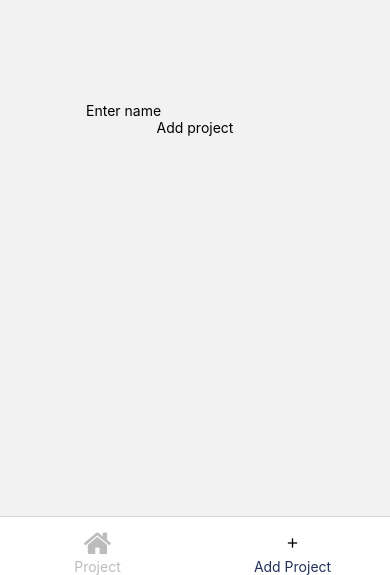
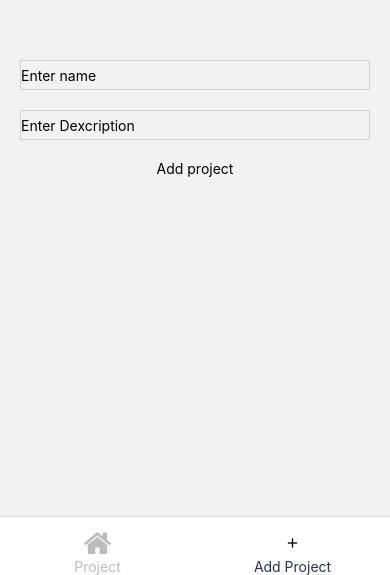
Before and after one commit to Waffle-Cone/Sparkels, a React Native app: screen /AddProject in a window 390 px wide. Shown: the part 279-854 px from the top of the page. Built offline with nearby package versions, Linux system fonts and the light colour scheme.

Commit message:
Set up use Context and Add project page resets

```diff
--- a/App.js
+++ b/App.js
@@ -3,25 +3,20 @@ import { createNativeStackNavigator } from "@react-navigation/native-stack";
 import NavigationBottom from "./src/components/navigation/NavigationBottom";
 import { StyleSheet, Text, View } from "react-native";
 import AddProjectScreen from "./src/components/screens/AddProjectScreen";
+import { ProjectProvider } from "./src/components/classes/ProjectContext";
 
 const Stack = createNativeStackNavigator();
 
 export default function App() {
   return (
-    <NavigationContainer>
-      <Stack.Navigator>
-        <Stack.Screen
-          name="ProjectListScreen"
-          component={NavigationBottom}
-          options={{ headerShown: false }}
-        />
-        <Stack.Screen
-          name="AddProjectScreen"
-          component={AddProjectScreen}
-          options={{ headerShown: false }}
-        />
-      </Stack.Navigator>
-    </NavigationContainer>
+    <ProjectProvider>
+      <NavigationContainer>
+        <Stack.Navigator>
+          <Stack.Screen name="ProjectListScreen" component={NavigationBottom} options={{ headerShown: false }} />
+          <Stack.Screen name="AddProjectScreen" component={AddProjectScreen} options={{ headerShown: false }} />
+        </Stack.Navigator>
+      </NavigationContainer>
+    </ProjectProvider>
   );
 }
 
--- a/src/components/classes/Database.js
+++ /dev/null
@@ -1,17 +0,0 @@
-import Project from "./Project";
-
-// an array that holds project items
-const first = new Project(1, "MAD 1", "This is soooo long");
-const second = new Project(1, "MAD 2", "This is soooo long");
-const third = new Project(1, "MAD 3", "This is soooo long");
-const fourth = new Project(1, "MAD 4", "This is soooo long");
-
-export const Database = [first, second, third, fourth];
-
-/*import { useState } from "react";
-
-const Database = () => {
-  const [database, setDatabase] = useState([]);
-};
-
-export default Database;*/
--- a/src/components/classes/Project.js
+++ b/src/components/classes/Project.js
@@ -8,26 +8,6 @@ class Project {
     this.description = description;
   }
   //methods
-
-  getId = () => {
-    return this.id;
-  };
-
-  getName = () => {
-    return this.name;
-  };
-
-  getDescription = () => {
-    return this.description;
-  };
-
-  addTask = (task) => {
-    this.tasks.push(task);
-  };
-
-  getTasks = () => {
-    return this.tasks;
-  };
 }
 
 export default Project;
--- /dev/null
+++ b/src/components/classes/ProjectContext.js
@@ -0,0 +1,21 @@
+import { useState, createContext } from "react";
+import { initialProjects } from "../data/projects";
+
+export const ProjectContext = createContext();
+
+export const ProjectProvider = ({ children }) => {
+  // Initialisations ------------------
+  const nextIndex = (list) => {
+    console.log(list);
+  };
+
+  // State ----------------------------
+  const [projects, setProjects] = useState(initialProjects);
+  // Handlers -------------------------
+
+  const handleAdd = (newProject) => {
+    setProjects([...projects, newProject]);
+  };
+  // View -----------------------------
+  return <ProjectContext.Provider value={{ projects, handleAdd }}>{children}</ProjectContext.Provider>;
+};
--- /dev/null
+++ b/src/components/data/projects.js
@@ -0,0 +1,8 @@
+import Project from "../classes/Project";
+
+const first = new Project(1, "MAD 1", "This is soooo long");
+const second = new Project(2, "MAD 2", "This is soooo long");
+const third = new Project(3, "MAD 3", "This is soooo long");
+const fourth = new Project(4, "MAD 4", "This is soooo long");
+
+export const initialProjects = [first, second, third, fourth];
--- a/src/components/screens/AddProjectScreen.js
+++ b/src/components/screens/AddProjectScreen.js
@@ -1,7 +1,6 @@
 import { Pressable, StyleSheet, Text, TextInput, View } from "react-native";
-import React, { useState } from "react";
-import Project from "../classes/Project";
-import { Database } from "../classes/Database";
+import React, { useContext, useState } from "react";
+import { ProjectContext } from "../classes/ProjectContext";
 
 const initialProject = {
   ProjectID: null,
@@ -9,32 +8,35 @@ const initialProject = {
   ProjectDescription: null,
 };
 
-const AddProjectScreen = ({ navigation, handleAdd }) => {
+const AddProjectScreen = ({ navigation }) => {
   // Initialisations ------------------
-
+  const { handleAdd } = useContext(ProjectContext);
   // State ----------------------------
   const [project, setProject] = useState(initialProject);
+
+  //reset the text inputs back to null
+  React.useEffect(() => {
+    const newPage = navigation.addListener("focus", () => {
+      setProject(initialProject);
+    });
+    return newPage;
+  }, [navigation]);
+
   // Handlers -------------------------
-  const handleChange = (field, value) =>
-    setProject({ ...project, [field]: value });
+  const handleChange = (field, value) => setProject({ ...project, [field]: value });
 
   const handleSubmit = () => {
-    console.log("hello");
-
-    const newProject = new Project(
-      project.ProjectID,
-      project.ProjectName,
-      project.ProjectDescription
-    );
+    handleAdd(project);
   };
 
   // View -----------------------------
   return (
     <View style={styles.container}>
+      <TextInput value={project.ProjectName} placeholder="Enter name" onChangeText={(value) => handleChange("ProjectName", value)} style={styles.itemTextInput} />
       <TextInput
-        value={project.ProjectName}
-        placeholder="Enter name"
-        onChangeText={(value) => handleChange("ProjectName", value)}
+        value={project.ProjectDescription}
+        placeholder="Enter Dexcription"
+        onChangeText={(value) => handleChange("ProjectDescription", value)}
         style={styles.itemTextInput}
       />
       <Pressable onPress={handleSubmit}>
@@ -52,5 +54,12 @@ const styles = StyleSheet.create({
     padding: 20,
     justifyContent: "center",
     alignItems: "center",
+    gap: 20,
+  },
+  itemTextInput: {
+    height: 30,
+    width: "100%",
+    borderWidth: 1,
+    borderColor: "lightgrey",
   },
 });
--- a/src/components/screens/ProjectListScreen.js
+++ b/src/components/screens/ProjectListScreen.js
@@ -1,40 +1,17 @@
 import { StyleSheet, Text, View } from "react-native";
-import React, { useEffect, useState } from "react";
-import Project from "../classes/Project";
-import { Database } from "../classes/Database";
-import Screen from "../layout/screen";
-
-//const firstProject = new Project(1, "MAD", "This is soooo long");
+import React, { useContext, useEffect, useState } from "react";
+import { ProjectContext } from "../classes/ProjectContext";
 
 const ProjectListScreen = () => {
   // Initialisations ------------------
+  const { projects } = useContext(ProjectContext);
+  console.log(projects);
 
-  // State ----------------------------
-  const [projects, setProjects] = useState(Database);
-
-  useEffect(() => {
-    setProjects(Database);
-  }, []);
-
-  console.log(projects.length);
-  console.log(Database.length);
-
+  // State ---------------------------
   // Handlers -------------------------
-  const handleAdd = (project) => setProjects([...projects, project]);
-
-  const onAdd = (project) => {
-    handleAdd(project);
-    navigation.navigate("ProjectListScreen");
-  };
   // View -----------------------------
 
-  return (
-    <View style={styles.container}>
-      {projects.map((project) => (
-        <Text key={project.getId}>{project.getName()}</Text>
-      ))}
-    </View>
-  );
+  return <View style={styles.container}></View>;
 };
 
 export default ProjectListScreen;
```
Also changed, not shown: src/components/navigation/NavigationBottom.js (+2 -6 lines).
